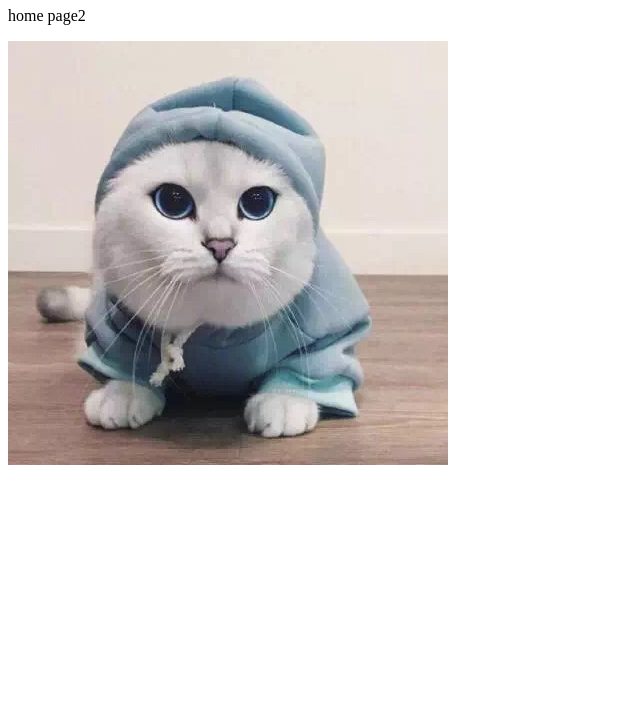
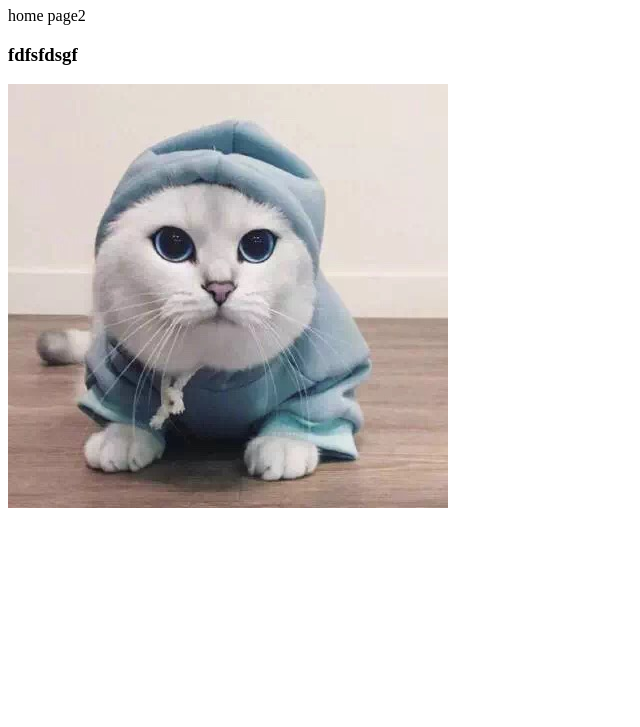
Before and after one commit to AMYsunday/AMYsunday.github.io, a plain HTML site: page index.html in a window 1280 px wide. Shown: the part 73-800 px from the top of the page, without its empty margins (0-640 px from the left). Drawn offline with Linux system fonts and the light colour scheme.

Commit message:
修改index

```diff
--- a/index.html
+++ b/index.html
@@ -8,6 +8,7 @@
 <body>
 	<h1>home page</h1>
 	<p>home page2</p>
+	<h3>fdfsfdsgf</h3>
 	<img src="imgs/1808.JPG" alt="">
 </body>
 </html>
```
